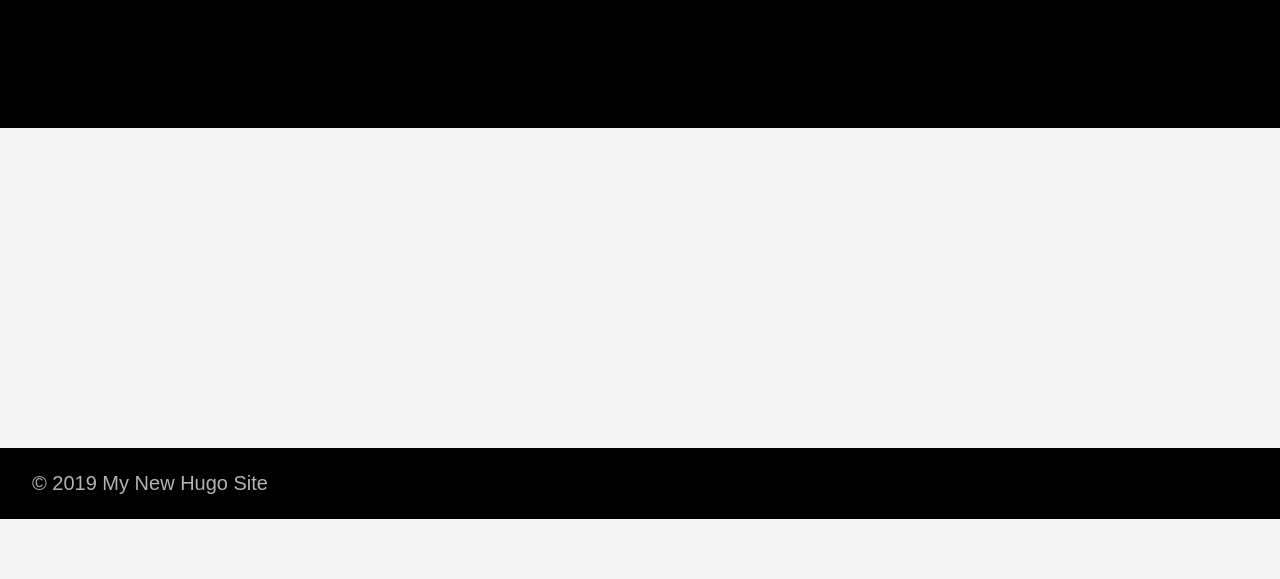
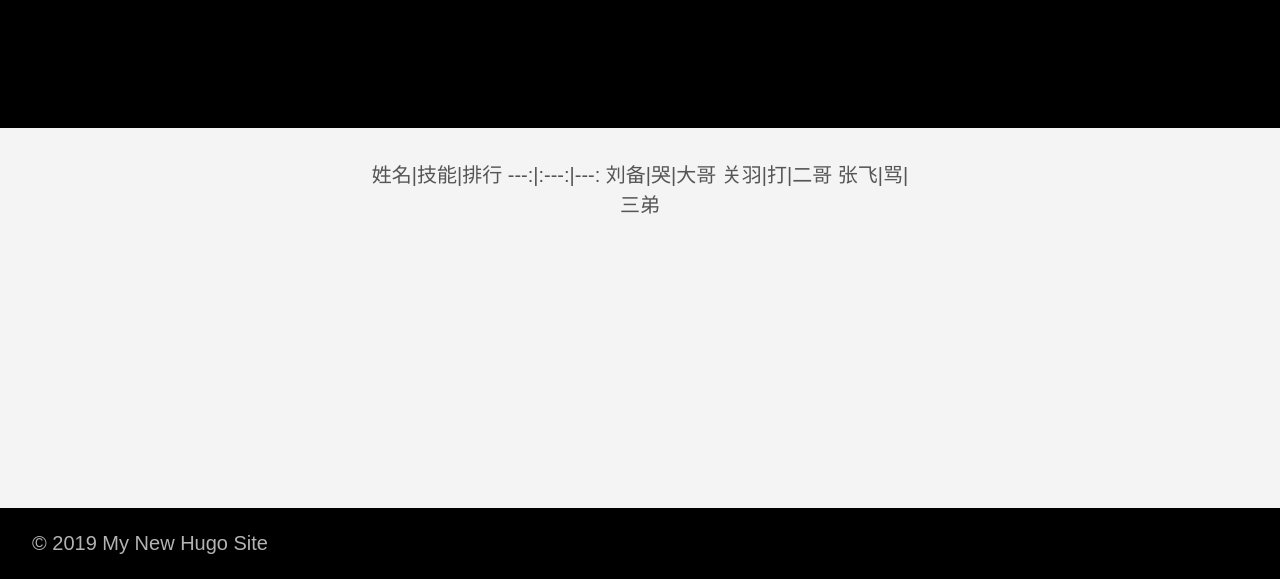
Before and after one commit to zhq-zhuhaiqiang/zhq-zhuhaiqiang.github.io, a plain HTML site: page index.html in a window 1280 px wide. Shown: the part 245-824 px from the top of the page. Before the commit the page ends 800 px from the top, so only its background shows below. Drawn offline with Linux system fonts and the light colour scheme.

Commit message:
sec commit

```diff
--- a/index.html
+++ b/index.html
@@ -90,7 +90,11 @@
     <main class="pb7" role="main">
 
   <article class="cf ph3 ph5-l pv3 pv4-l f4 tc-l center measure-wide lh-copy mid-gray">
-
+    姓名|技能|排行
+	---:|:---:|---:
+	刘备|哭|大哥
+	关羽|打|二哥
+	张飞|骂|三弟
   </article>
 
 
```
